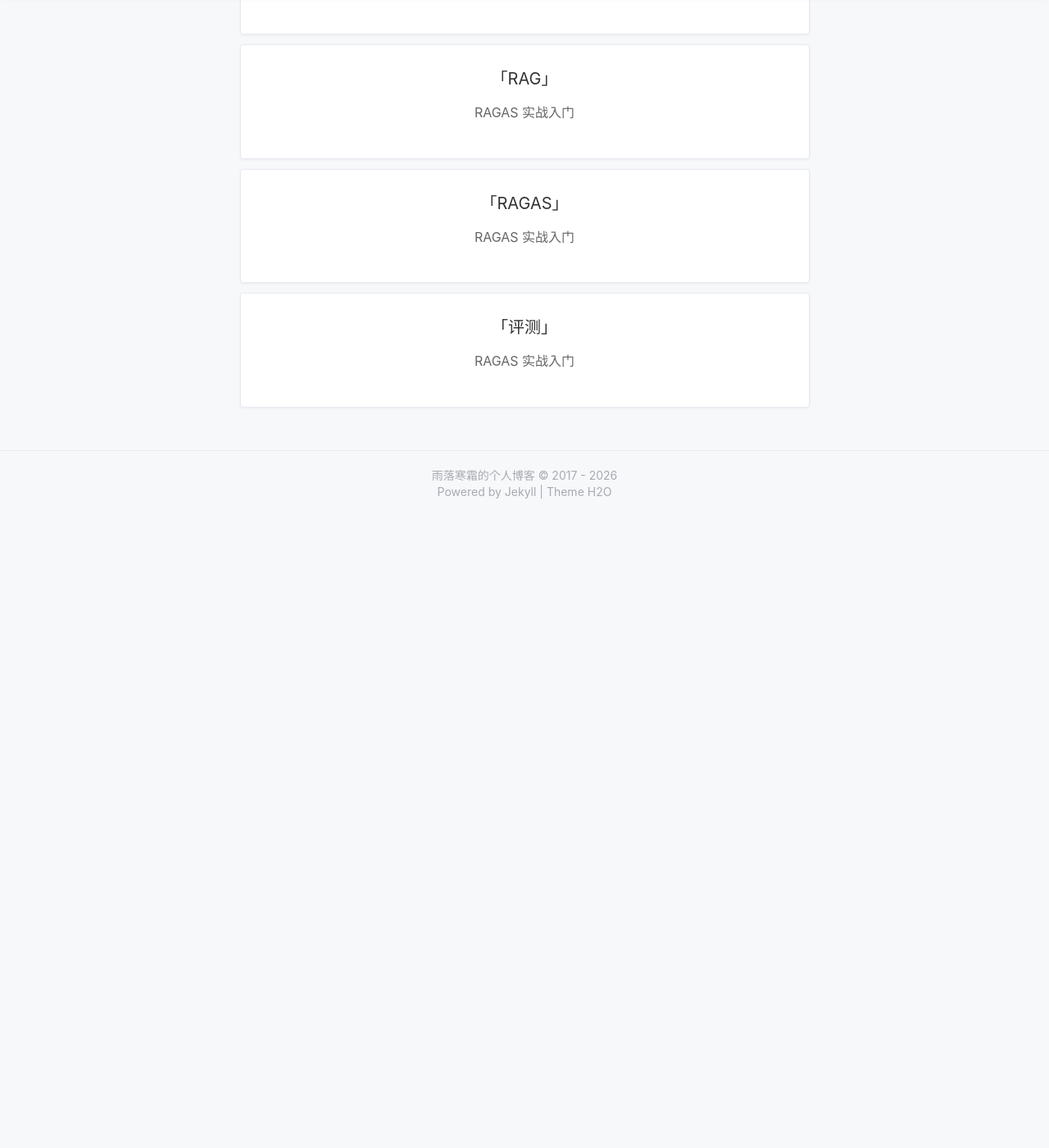
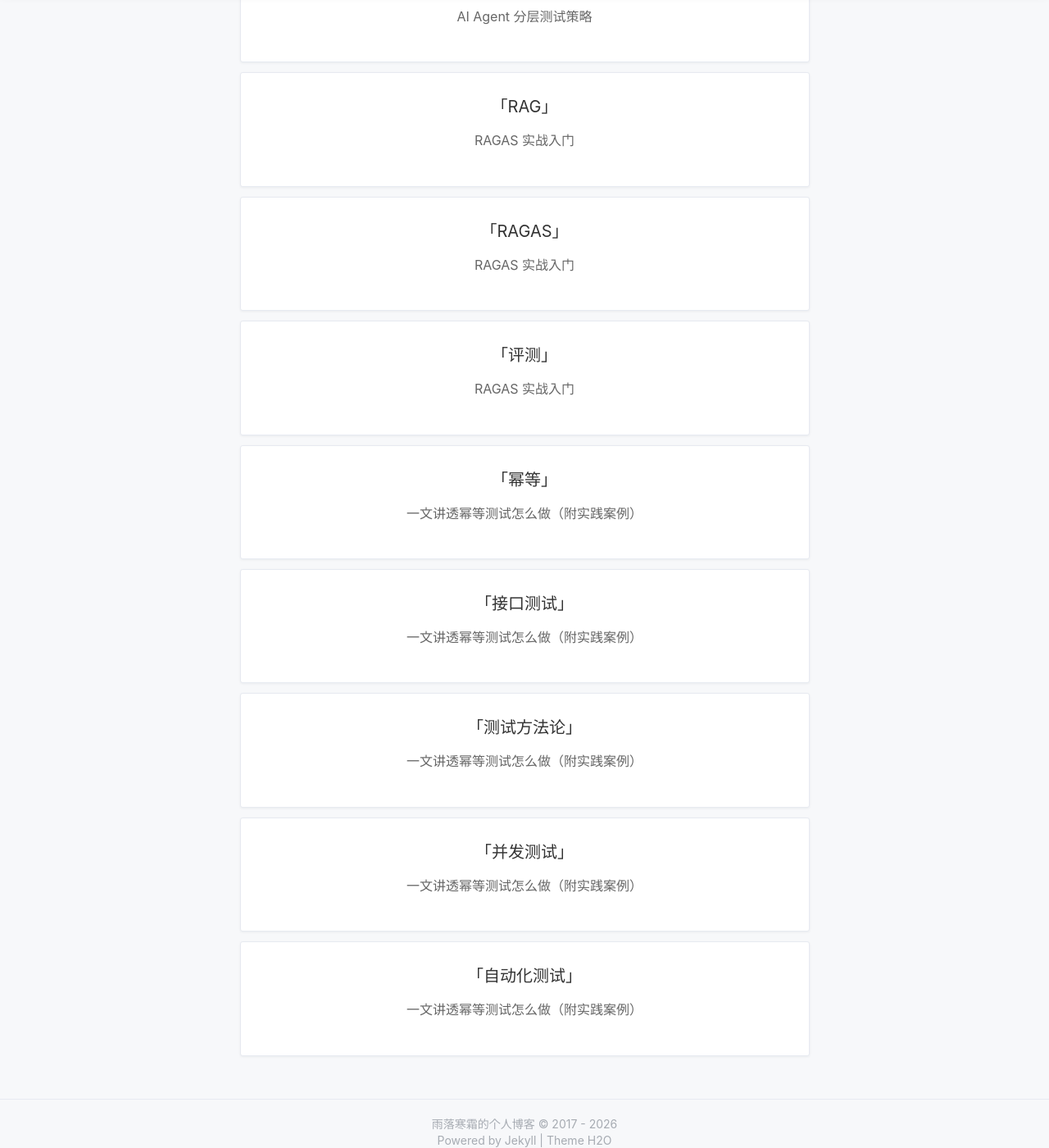
Before and after one commit to rawqing/rawqing.github.io, a Jekyll site: the page built from tags.html, in a window 1280 px wide and 1400 px high, scrolled down 5190 px. Shown: the whole window at 82% size. Built offline with Jekyll 4.4.1, drawn with Linux system fonts in a browser that asks for light colours; nearby versions of some CDN libraries; comment, search, counter and statistics services are not loaded; a style sheet for code colours, icons or effects is not loaded; before the commit the page ends 5820 px from its top, so only the background shows below that; some of the changed lines change nothing that is shown.

Commit message:
添加幂等测试方法

````diff
--- a/_data/categories.yml
+++ b/_data/categories.yml
@@ -7,5 +7,7 @@
   title: XCTest iOS 自动化
 - key: parameterize
   title: 参数化测试
+- key: test-methodology
+  title: 测试方法论
 - key: notes
   title: 随笔笔记
--- /dev/null
+++ b/_posts/test-methodology/2026-07-23-idempotency-test-howto.md
@@ -0,0 +1,223 @@
+---
+layout: post
+title: '一文讲透幂等测试怎么做（附实践案例）'
+subtitle: '幂等性 · 六种实现方案 · 七类用例 · 并发与失败注入 —— 一套可落地的接口幂等测试框架'
+date: 2026-07-23
+author: 雨落寒霜
+tags: 幂等 接口测试 测试方法论 并发测试 自动化测试
+mermaid: true
+---
+
+# 一文讲透幂等测试怎么做（附实践案例）
+
+## 引子
+
+一个用户连点了两次“提交订单”，或者浏览器在刷新时把上一次的 POST 又发了一遍——结果数据库里多了两条订单，账户被扣了两次钱。
+
+这类失误不稀奇，却每次都造成实打实的损失。它抛出的问题很朴素：**同一个操作被重复执行，系统产生的副作用——也就是多建的单、多扣的钱这类实际状态变化——会不会因此变多。** 幂等测试要验证的，就是这件事。
+
+---
+
+## 一、什么是接口幂等性
+
+幂等（idempotency）原本是数学概念：一个操作 `f` 满足 `f(f(x)) = f(x)`，即套用任意多次与套用一次效果相同。落到 HTTP 接口上，[RFC 7231](https://datatracker.ietf.org/doc/html/rfc7231) §4.2.2（后被 [RFC 9110](https://datatracker.ietf.org/doc/html/rfc9110) 继承）给出的定义是：用同一方法发起多个相同请求，对服务端造成的“预期影响”与单个请求相同。
+
+换成接口测试的口径：同一个请求发 1 次、发 10 次，系统做的事、留下的状态，应该和发 1 次完全一样——**钱不多扣、单不多建、消息不多发**。
+
+HTTP 方法按幂等性划分如下（这是协议层属性）：
+
+| 方法                           |  安全 |  幂等 | 说明            |
+| ---------------------------- | :-: | :-: | ------------- |
+| GET / HEAD / OPTIONS / TRACE |  是  |  是  | 只读，可无限重试      |
+| PUT                          |  否  |  是  | 全量替换，末次写获胜    |
+| DELETE                       |  否  |  是  | 删一次和删十次，资源都不在 |
+| POST                         |  否  |  否  | 默认每次创建新资源     |
+| PATCH                        |  否  | 视实现 | 设计得当可幂等       |
+
+两个认知坑需要提前排掉：
+
+**坑一：幂等看“状态”不看“响应”。** DELETE 第一次返回 200（删除成功），第二次返回 404（东西已不在），响应码不同，但资源确实只被删了一次，它仍是幂等的。测试断言要落在数据库记录数、账户余额这类**状态 / 副作用**上，而不是死磕返回码。
+
+**坑二：幂等 ≠ 安全（Safe）。** 安全指只读无副作用；幂等指可以有副作用，但重复不会产生额外副作用。所有安全方法都幂等，但 PUT / DELETE 有副作用却幂等——反过来不成立。
+
+结论很直接：幂等性是对“操作”本身的要求。单机系统里表单重复提交、用户连点提交，都是不折不扣的幂等问题。
+
+---
+
+## 二、为什么要做幂等测试
+
+重复请求从哪来？至少分两类来源，第一类跟架构无关：
+
+- **前端 / 单机类**：浏览器刷新重发 POST、用户连点提交按钮、移动端弱网下客户端自动重试。这些在任何系统里都存在。
+- **架构类**：网关 / 负载均衡重试、消息队列重投（Kafka / RocketMQ / SQS 默认 at-least-once，消息保证送到但可能送多次）、上游 Webhook 重投（支付平台保证“至少送达一次”）。
+
+幂等一旦缺失，客户端的超时重试、网关重投、Webhook 重发会直接变成重复扣款、重复建单——在支付、订阅等场景里尤其常见。
+
+权威规范已经把幂等要求写进了 API 契约：
+
+- **[RFC 7231](https://datatracker.ietf.org/doc/html/rfc7231) / [RFC 9110](https://datatracker.ietf.org/doc/html/rfc9110)**：形式化定义了幂等方法。
+- **[Microsoft Azure REST API Guidelines](https://github.com/microsoft/api-guidelines/blob/vNext/azure/Guidelines.md)**：明确要求 *“all service operations (including POST) must be idempotent”*，并给出 `Repeatability-Request-ID` + `Repeatability-First-Sent` 的实现规范。
+- **[Stripe 官方文档](https://docs.stripe.com/api/idempotent_requests)**：要求所有 POST 携带 `Idempotency-Key`；同键重放返回首次结果；同键不同参数返回 400；同键正在处理返回 409。
+
+幂等已经不是“加分项”，而是接口契约的一部分。幂等测试，就是验证这份契约是否真的成立。
+
+---
+
+## 三、被测对象：六种幂等实现方案
+
+开发实现幂等有成熟套路。测试人员不必会写，但要认得每一种、知道该测哪里。
+
+| 方案                  | 适用场景         | 原理                                 | 测试风险点                       |
+| ------------------- | ------------ | ---------------------------------- | --------------------------- |
+| 数据库唯一约束 / 去重表       | 订单号、交易号等强唯一  | 唯一索引让重复插入失败                        | 异常是否被正确处理；分库分表下唯一键是否只在分片内有效 |
+| 幂等键 Idempotency-Key | 所有对外 POST    | 客户端生成唯一键，服务端缓存结果                   | 原子性、并发竞态、参数一致性、TTL、副作用守卫    |
+| Token 令牌            | 防表单 / 按钮重复提交 | 先领令牌，提交时校验并原子删除                    | 校验+删除必须原子，否则竞态              |
+| 乐观锁 / 版本号           | 带版本的更新       | `WHERE version = ?` 失败即被他人改过       | 0 行更新后的重试 / 报错路径            |
+| 状态机                 | 订单 / 工单流程    | 只允许合法状态流转                          | 非法流转被拒；重复流转幂等               |
+| 分布式锁 + 去重           | 高并发竞争资源      | 锁保证单飞，去重表兜底                        | 锁释放时机、死锁、锁服务不可用降级           |
+| 天然幂等 UPSERT         | 可用自然键标识的操作   | `INSERT ... ON CONFLICT DO UPDATE` | 实现是否真 upsert 而非 insert      |
+
+测试前先问开发“这个接口用哪种方案”，再按对应风险点设计用例，比盲目点接口有效得多。
+
+---
+
+## 四、测试框架：七类用例 T1–T7
+
+把“重复”这件事拆成七种可被验证的情形，覆盖主要故障模式：
+
+| 编号        | 用例                  | 操作                   | 断言（Pass 条件）              |
+| --------- | ------------------- | -------------------- | ------------------------ |
+| T1 确定性重复  | 同幂等键连发两次相同请求        | 第1次成功，立即第2次同键同参      | 第2次返回缓存结果；**副作用只发生 1 次** |
+| T2 并发竞争   | N 个完全相同请求同时到达       | 多线程 / 压测工具同时发        | 恰好 1 次执行；记录数 = 1；无重复扣款   |
+| T3 失败注入   | 业务成功但响应回写前进程被杀      | 提交后、返回前 kill，重启后同键重试 | 不重复执行；最终状态一致             |
+| T4 参数不一致  | 同键、不同参数重试           | 第1次成功，第2次改金额         | 返回 400，拒绝用同键覆盖不同逻辑       |
+| T5 键过期    | 超过 TTL 后同键重试        | 等过期（或调小 TTL）后重试      | 视为新请求，正常处理               |
+| T6 副作用守卫  | 幂等操作含发邮件 / 调外部 API  | 同键重复触发               | 副作用只触发 1 次               |
+| T7 天然幂等校验 | 对 PUT / DELETE 重复调用 | 重复 PUT / DELETE      | 最终状态一致                   |
+
+**T2 并发竞争与 T3 失败注入是两个最常见的盲区。** 它们的 bug 只在并发或崩溃时出现，普通的“连发两次”永远抓不到——而这只能靠集成测试的并发与失败注入来覆盖。下面这张矩阵帮你在“方案 × 用例”之间不遗漏：
+
+```
+                 T1  T2  T3  T4  T5  T6  T7
+POST+幂等键        ✅  ✅  ✅  ✅  ✅  ✅  —
+POST+唯一约束      ✅  ✅  ✅  —  —  —   —
+Token 令牌         ✅  ✅  —  —  ✅  —   —
+乐观锁 / 版本号    ✅  ✅  ✅  —  —  —   —
+状态机             ✅  ✅  ✅  —  —  —   —
+MQ 消费去重        ✅  ✅  ✅  —  ✅  ✅  —
+PUT/DELETE 天然    —  —  —  —  —  —   ✅
+```
+
+贯穿所有用例的核心断言只有一句：**副作用发生次数 == 1**。去数数据库记录、看余额前后差、查消息发了几条出去，而不是只看接口返回“成功”。
+
+---
+
+## 五、实践案例（Python）
+
+以下代码配套的可运行工程 [`idempotency-test-demo`](https://github.com/rawqing/idempotency-test-demo) ，可直接对照运行。
+
+### 5.1 支付下单
+
+正确实现的关键是让“认领幂等键 → 执行业务 → 标记完成”三步保持原子性。下面的写法用一把锁把“认领”包住，确保两个同键请求不会同时通过“未处理”的检查：
+
+```python
+import threading
+
+class ConflictError(Exception):
+    pass
+
+class PaymentService:
+    def __init__(self):
+        self._lock = threading.Lock()
+        self.idem_store = {}   # idem_key -> {"status": "PENDING" / "COMPLETED"}
+        self.payments = []     # 真实副作用：扣款记录
+
+    def pay(self, idem_key, order_no, amount):
+        with self._lock:
+            rec = self.idem_store.get(idem_key)
+            if rec and rec["status"] == "COMPLETED":
+                return {"replayed": True}        # 重放缓存结果
+            if rec and rec["status"] == "PENDING":
+                raise ConflictError(idem_key)    # 正在处理，稍后重试
+            self.idem_store[idem_key] = {"status": "PENDING"}
+        result = self._charge(order_no, amount)  # 副作用：扣款
+        with self._lock:
+            self.idem_store[idem_key] = {"status": "COMPLETED"}
+        return result
+
+    def _charge(self, order_no, amount):
+        self.payments.append({"order_no": order_no, "amount": amount})
+```
+
+反模式是 `check-then-act`（先查后写）且不加锁：
+
+```python
+def pay_buggy(self, idem_key, order_no, amount):
+    if self.idem_store.get(idem_key, {}).get("status") == "COMPLETED":
+        return {"replayed": True}
+    # 两个同键请求可同时查到"未处理"，然后都去扣款
+    result = self._charge(order_no, amount)
+    self.idem_store[idem_key] = {"status": "COMPLETED"}
+    return result
+```
+
+两个同键请求若同时越过 `if` 检查，就会各自扣一次款——这就是 T2 并发用例要抓的双扣根因。
+
+**测试点**：T1 同键连发两次 → `payments` 仅 1 条；T2 用 20 个线程同键并发 → 正确实现 `payments` 仍为 1，反模式会到 20；T3 首次扣款成功后“响应丢失”再重试 → 仍只扣 1 次。
+
+### 5.2 Webhook 回调
+
+Webhook 是重复扣费的高发区。正确做法是用事件 ID 做原子去重，重复事件直接 ack，不重复执行业务：
+
+```python
+import redis
+r = redis.Redis()
+
+def handle_webhook(event):
+    event_id = event["id"]
+    # SETNX：事件已处理过则直接返回，不重复开通权益 / 发邮件
+    if not r.set(f"webhook:{event_id}", "1", ex=86400, nx=True):
+        return {"received": True}
+    provision_access(event["user_id"])   # 开通权益（副作用）
+    send_confirmation(event["email"])     # 发邮件（副作用）
+    return {"received": True}
+```
+
+反模式是每次重试都直接落库 + 开通 + 发邮件，删掉去重后，支付平台的自动重试会把同一笔事件执行多次——这正是重复扣费的根因。
+
+**测试点**：T6 副作用守卫——同事件 ID 重发多次，`provision_access` 与 `send_confirmation` 各只调用 1 次；T3 失败注入——handler 在去重前崩溃，重启后重发不重复执行。
+
+### 5.3 消息队列消费去重
+
+MQ 默认 at-least-once，同一消息可能被消费两次，去重必须在消费端做：
+
+```python
+def consume(msg):
+    msg_id = msg["msgId"]
+    # setIfAbsent / SETNX：已处理过则跳过，保证幂等
+    if not r.set(f"mq:{msg_id}", "1", ex=604800, nx=True):
+        return
+    process_order(msg)   # 真正处理
+```
+
+**测试点**：同 `msgId` 连发两次 → `process_order` 仅 1 次；并发消费同消息 → 仅处理 1 次。
+
+---
+
+## 六、能不能用工具自动化（解放人工）
+
+结论：能，而且应该做；但不是“全自动化替代人工”，而是把能重复、高并发、要回归的部分用工具接管，把要动脑的部分留给人。
+
+常用工具按用途分：JMeter / k6 / Locust 负责并发竞争（T2）与重复发送（T1）；pytest / RestAssured 负责写集成测试覆盖 T1–T7 并查库断言副作用；Toxiproxy / Chaos Mesh 负责模拟网络断开与进程崩溃，做失败注入（T3）；WireMock / Mountebank 负责模拟支付平台重发 Webhook，测 T3 / T6。
+
+**利**：可重复、可回归，接进 CI 每次提交自动跑；高并发是人力做不到的——100 个线程同一瞬间打，人工在界面上一个一个点不出来，而 T2 恰恰是双扣高发区；稳定覆盖失败注入，比“祈祷网络断一下”可靠；自动留痕证据（库里 1 条 vs 10 条就是书面证明）。
+
+**弊**：竞态靠时序复现，自动化测试会 flaky（时过时不过），需要提高并发度或改用“确定性插桩”；失败注入需要 Chaos 工具或测试钩子权限，普通环境可能没有；脚本必须能查副作用（连库 / 查余额），因此强耦合测试环境，环境一变脚本就坏；幂等键生成逻辑要在脚本里复刻，业务规则一改脚本要跟着改；分布式下跨服务、跨库的“只发生一次”断言会因时钟偏移、消息乱序而误报或漏报；自动化“通过”不等于生产不出事，故障模式更多；业务边界与探索性场景仍需要人去读代码、问开发、找“没想到会重复的入口”。
+
+推荐落地路线：先手动跑通 T1–T3 验证思路 → 固化成 Locust / pytest 脚本接 CI → 逐步加 Toxiproxy 故障注入 → 最后再上 Chaos Mesh 做全链路。可参考配套工程 [`idempotency-test-demo`](https://github.com/rawqing/idempotency-test-demo) 作为起点。
+
+---
+
+## 七、结尾
+
+幂等测试的难点从来不在“会不会写”，而在于敢不敢默认“请求一定会被重复投递”——多数系统的双扣，都死在这个假设没有被验证过。
````
